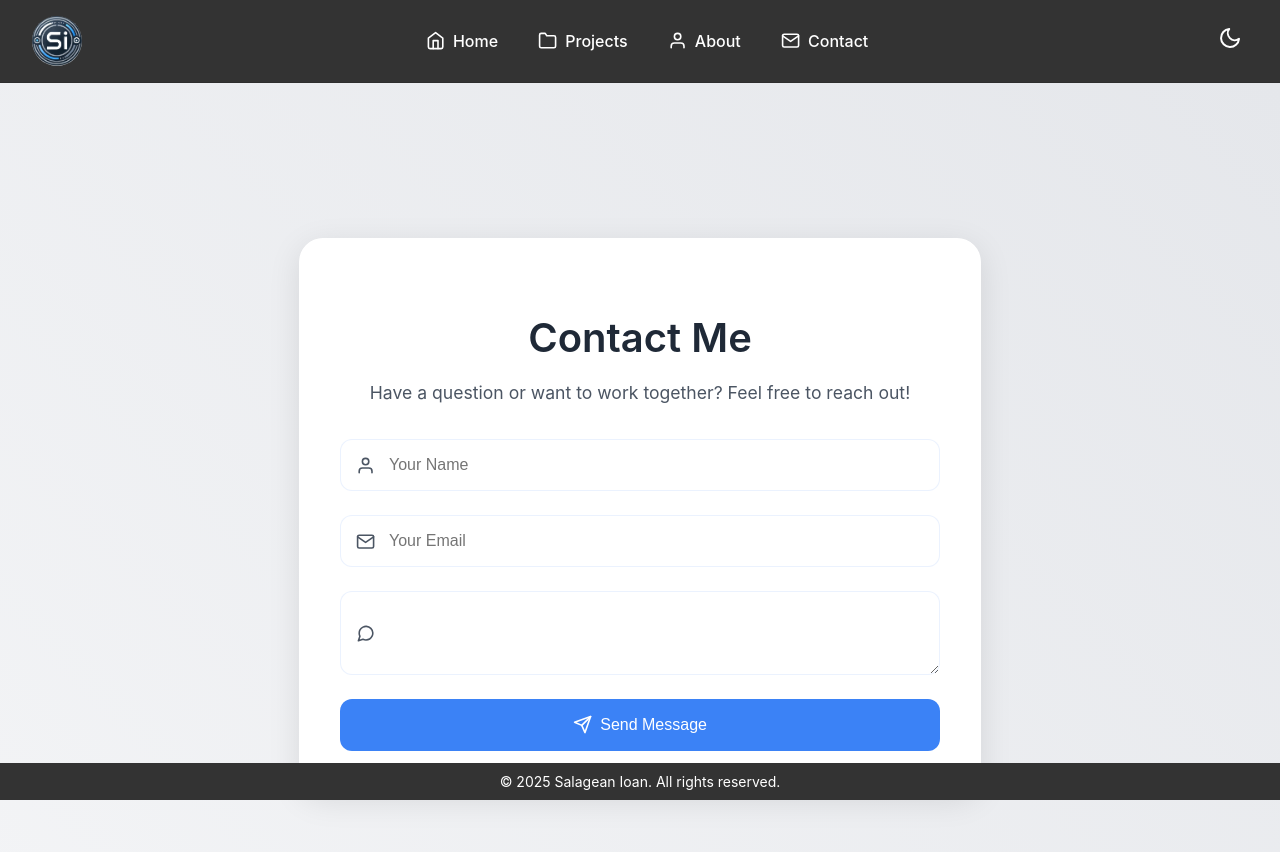
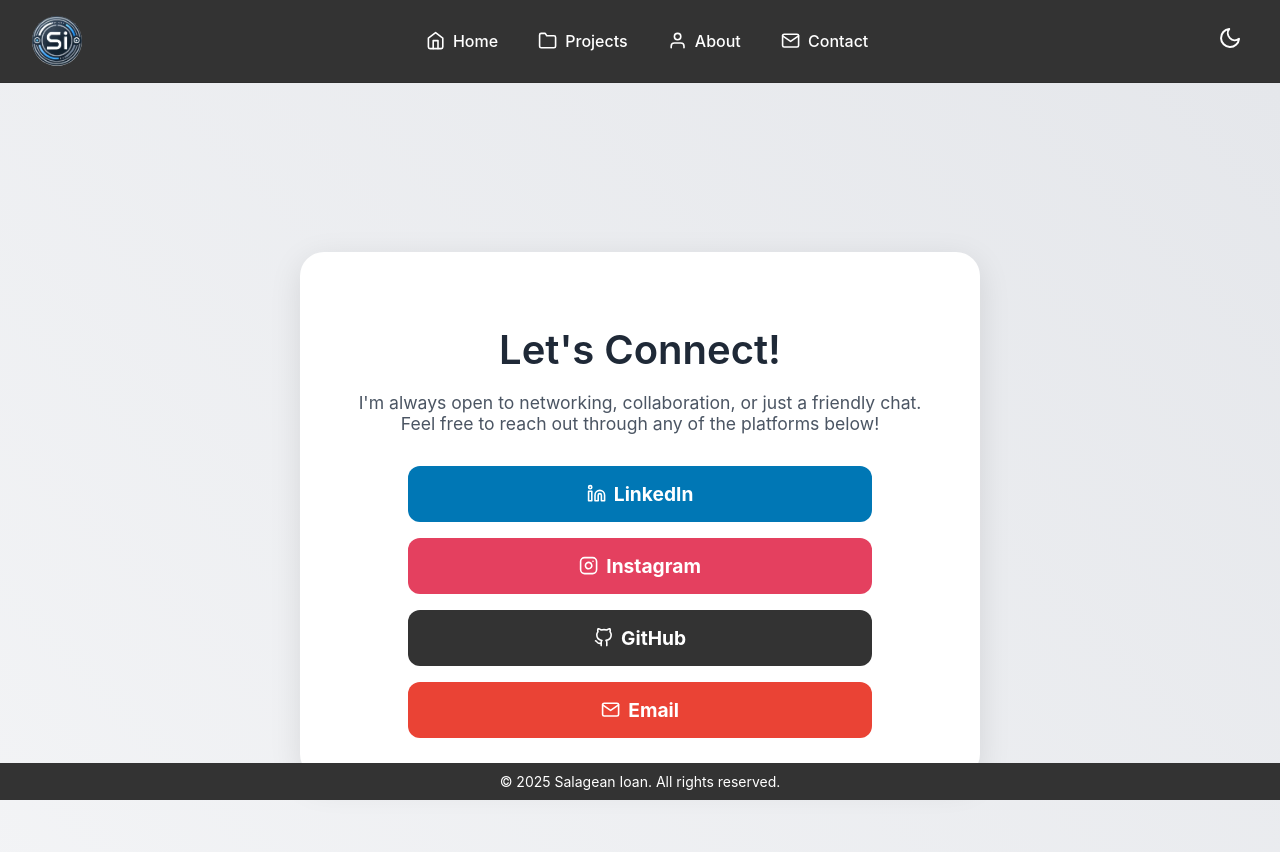
Before and after one commit to SalageanIoan/PersonalPresentationWebsite, a React (Create React App) app: page /contact in a window 1280 px wide. Shown: the top 852 px of the page. Built offline with nearby package versions, Linux system fonts and the light colour scheme.

Commit message:
ContactPage updates

```diff
--- a/src/pages/ContactPage.js
+++ b/src/pages/ContactPage.js
@@ -1,37 +1,38 @@
-import React, { useState } from "react";
-import { FiSend, FiUser, FiMail, FiMessageCircle } from "react-icons/fi";
+import React from "react";
 import { motion } from "framer-motion";
+import { FiInstagram, FiLinkedin, FiGithub, FiMail } from "react-icons/fi";
 import { useDarkMode } from "../context/DarkModeContext";
-import axios from "axios";
-import {colors} from "../styles/colors";
+import { colors } from "../styles/colors";
 
 function ContactPage() {
-    const [formData, setFormData] = useState({
-        name: "",
-        email: "",
-        message: "",
-    });
-
-    const [sending, setSending] = useState(false);
     const { darkMode } = useDarkMode();
 
-    const handleChange = (e) => {
-        setFormData({ ...formData, [e.target.name]: e.target.value });
-    };
-
-    const handleSubmit = async (e) => {
-        e.preventDefault();
-        setSending(true);
-
-        try {
-            alert("Work in progress! Please check back later.You can contact me at ionu2044@gmail.com");
-        } catch (error) {
-            console.error("Error sending email:", error);
-            alert("There was an error sending your message. Please try again.");
-        } finally {
-            setSending(false);
-        }
-    };
+    const socialLinks = [
+        {
+            name: "LinkedIn",
+            url: "https://www.linkedin.com/in/ioan-salagean-47331428b/",
+            icon: <FiLinkedin />,
+            color: "#0077b5",
+        },
+        {
+            name: "Instagram",
+            url: "https://www.instagram.com/ionut_salagean/?igsh=eHp2M3FxYzFocTd1&utm",
+            icon: <FiInstagram />,
+            color: "#e4405f",
+        },
+        {
+            name: "GitHub",
+            url: "https://github.com/SalageanIoan",
+            icon: <FiGithub />,
+            color: "#333",
+        },
+        {
+            name: "Email",
+            url: "mailto:ionu2044@gmail.com",
+            icon: <FiMail />,
+            color: "#ea4335",
+        },
+    ];
 
     return (
         <motion.section
@@ -46,56 +47,28 @@ function ContactPage() {
                 animate={{ y: 0, opacity: 1 }}
                 transition={{ delay: 0.2, duration: 0.8 }}
             >
-                <h1 style={darkMode ? styles.titleDark : styles.title}>Contact Me</h1>
+                <h1 style={darkMode ? styles.titleDark : styles.title}>Let's Connect!</h1>
                 <p style={darkMode ? styles.descriptionDark : styles.description}>
-                    Have a question or want to work together? Feel free to reach out!
+                    I'm always open to networking, collaboration, or just a friendly chat.
+                    Feel free to reach out through any of the platforms below!
                 </p>
 
-                <form onSubmit={handleSubmit} style={styles.form}>
-                    <div style={styles.inputGroup}>
-                        <FiUser style={darkMode ? styles.inputIconDark : styles.inputIcon} />
-                        <input
-                            type="text"
-                            name="name"
-                            value={formData.name}
-                            onChange={handleChange}
-                            placeholder="Your Name"
-                            required
-                            style={darkMode ? styles.inputDark : styles.input}
-                        />
-                    </div>
-                    <div style={styles.inputGroup}>
-                        <FiMail style={darkMode ? styles.inputIconDark : styles.inputIcon} />
-                        <input
-                            type="email"
-                            name="email"
-                            value={formData.email}
-                            onChange={handleChange}
-                            placeholder="Your Email"
-                            required
-                            style={darkMode ? styles.inputDark : styles.input}
-                        />
-                    </div>
-                    <div style={styles.inputGroup}>
-                        <FiMessageCircle style={darkMode ? styles.inputIconDark : styles.inputIcon} />
-                        <textarea
-                            name="message"
-                            value={formData.message}
-                            onChange={handleChange}
-                            required
-                            style={darkMode ? styles.textareaDark : styles.textarea}
-                        />
-                    </div>
-                    <motion.button
-                        type="submit"
-                        style={styles.button}
-                        whileHover={{ scale: 1.05 }}
-                        whileTap={{ scale: 0.95 }}
-                        disabled={sending}
-                    >
-                        {sending ? "Sending..." : <><FiSend style={styles.buttonIcon} /> Send Message</>}
-                    </motion.button>
-                </form>
+                <div style={styles.socialLinksContainer}>
+                    {socialLinks.map((link, index) => (
+                        <motion.a
+                            key={index}
+                            href={link.url}
+                            target="_blank"
+                            rel="noopener noreferrer"
+                            style={{ ...styles.socialCard, backgroundColor: link.color }}
+                            whileHover={{ scale: 1.1 }}
+                            whileTap={{ scale: 0.95 }}
+                        >
+                            {link.icon}
+                            <span>{link.name}</span>
+                        </motion.a>
+                    ))}
+                </div>
             </motion.div>
         </motion.section>
     );
@@ -125,8 +98,7 @@ const styles = {
         maxWidth: "600px",
         width: "100%",
         boxShadow: "0 8px 32px rgba(0, 0, 0, 0.1)",
-        backdropFilter: "blur(10px)",
-        border: `1px solid ${colors.darkBorder}`,
+        textAlign: "center",
     },
     containerDark: {
         backgroundColor: colors.darkCardBackground,
@@ -135,125 +107,50 @@ const styles = {
         maxWidth: "600px",
         width: "100%",
         boxShadow: "0 8px 32px rgba(0, 0, 0, 0.5)",
-        backdropFilter: "blur(10px)",
-        border: `1px solid ${colors.darkBorder}`,
+        textAlign: "center",
     },
     title: {
         fontSize: "2.5rem",
         color: colors.darkerGray,
         marginBottom: "1rem",
         fontWeight: "600",
-        textAlign: "center",
     },
     titleDark: {
         fontSize: "2.5rem",
         color: colors.darkText,
         marginBottom: "1rem",
         fontWeight: "600",
-        textAlign: "center",
     },
     description: {
         fontSize: "1.1rem",
         color: colors.textGray,
-        lineHeight: "1.6",
         marginBottom: "2rem",
-        textAlign: "center",
     },
     descriptionDark: {
         fontSize: "1.1rem",
         color: colors.lightTextGray,
-        lineHeight: "1.6",
         marginBottom: "2rem",
-        textAlign: "center",
     },
-    form: {
+    socialLinksContainer: {
         display: "flex",
         flexDirection: "column",
-        gap: "1.5rem",
+        alignItems: "center",
+        gap: "1rem",
     },
-    inputGroup: {
-        position: "relative",
-        display: "flex",
-        alignItems: "center",
-    },
-    inputIcon: {
-        position: "absolute",
-        left: "1rem",
-        fontSize: "1.2rem",
-        color: colors.textGray,
-    },
-    inputIconDark: {
-        position: "absolute",
-        left: "1rem",
-        fontSize: "1.2rem",
-        color: colors.lightTextGray,
-    },
-    input: {
-        padding: "1rem 1rem 1rem 3rem",
-        fontSize: "1rem",
-        borderRadius: "12px",
-        border: `1px solid ${colors.blueWhite}`,
-        outline: "none",
-        width: "100%",
-        backgroundColor: colors.white,
-        transition: "border-color 0.3s ease",
-    },
-    inputDark: {
-        padding: "1rem 1rem 1rem 3rem",
-        fontSize: "1rem",
-        borderRadius: "12px",
-        border: `1px solid ${colors.lightdarkBlue}`,
-        outline: "none",
-        width: "100%",
-        backgroundColor: colors.darkGray,
-        color: colors.white,
-        transition: "border-color 0.3s ease",
-    },
-    textarea: {
-        padding: "1rem 1rem 1rem 3rem",
-        fontSize: "1rem",
-        borderRadius: "12px",
-        border: `1px solid ${colors.blueWhite}`,
-        outline: "none",
-        resize: "vertical",
-        minHeight: "50px",
-        maxHeight: "200px",
-        width: "100%",
-        backgroundColor: colors.white,
-        transition: "border-color 0.3s ease",
-        textAlign: "left",
-    },
-    textareaDark: {
-        padding: "1rem 1rem 1rem 3rem",
-        fontSize: "1rem",
-        borderRadius: "12px",
-        border: `1px solid ${colors.lightdarkBlue}`,
-        outline: "none",
-        resize: "vertical",
-        minHeight: "50px",
-        maxHeight: "200px",
-        width: "100%",
-        backgroundColor: colors.darkGray,
-        color: colors.white,
-        transition: "border-color 0.3s ease",
-        textAlign: "left",
-    },
-    button: {
-        padding: "1rem 2rem",
-        backgroundColor: colors.primaryBlue,
-        color: colors.white,
-        border: "none",
-        borderRadius: "12px",
-        cursor: "pointer",
-        fontSize: "1rem",
+    socialCard: {
         display: "flex",
         alignItems: "center",
         justifyContent: "center",
+        color: "white",
+        fontSize: "1.2rem",
+        padding: "1rem 2rem",
+        borderRadius: "12px",
+        textDecoration: "none",
+        fontWeight: "bold",
+        width: "100%",
+        maxWidth: "400px",
+        transition: "0.2s ease",
         gap: "0.5rem",
-        transition: "background-color 0.3s ease",
-    },
-    buttonIcon: {
-        fontSize: "1.2rem",
     },
 };
 
```
